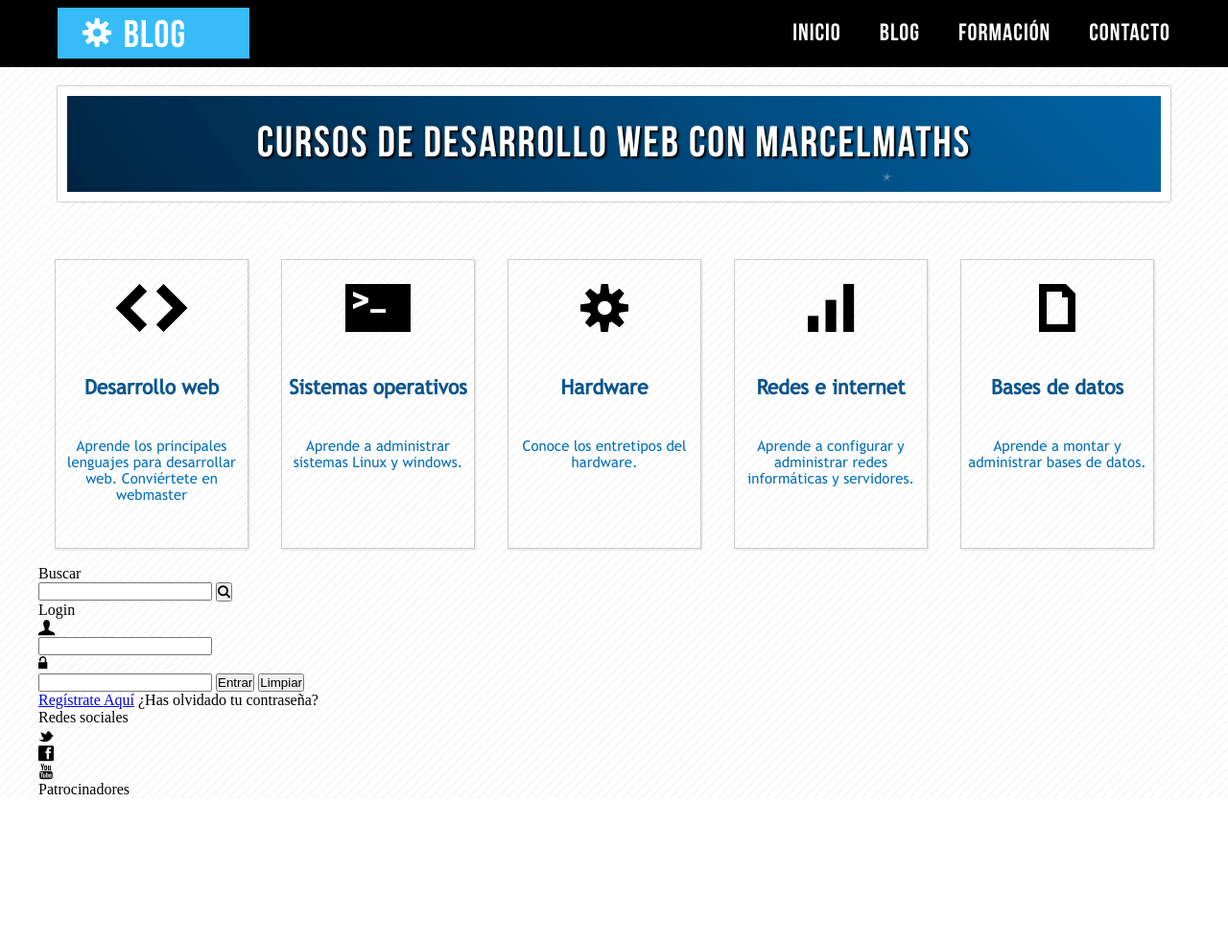
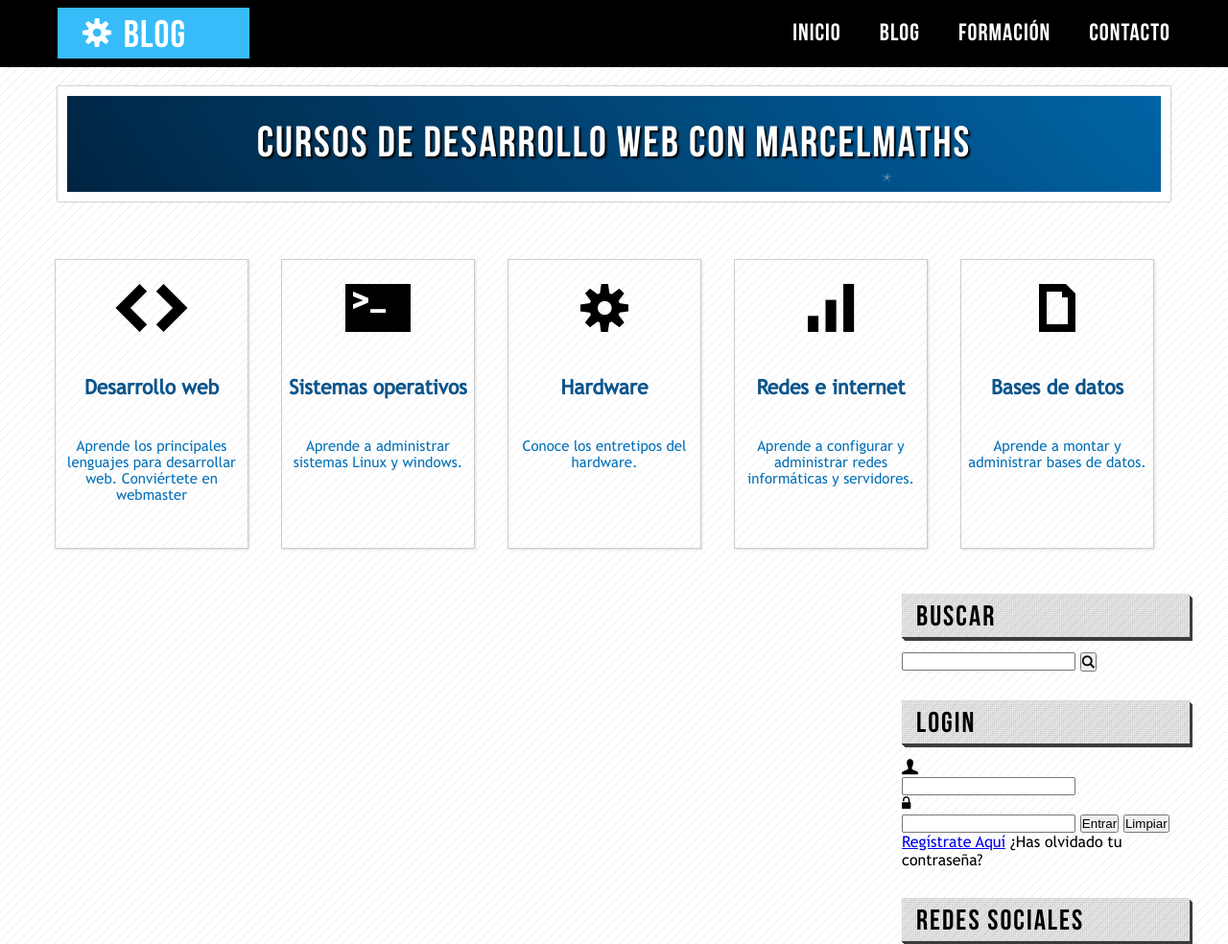
Before and after one commit to smorenom24/maquetacion_avanzada, a plain HTML site: page index.html in a window 1280 px wide. Shown: the top 984 px of the page at 96% size. Before the commit the page ends 832 px from the top, so only its background shows below. Drawn offline with Linux system fonts and the light colour scheme.

Commit message:
títulos barra lateral con formato css

```diff
--- a/css/style.css
+++ b/css/style.css
@@ -156,3 +156,22 @@ body{
     font-size: 15px;
     color:#0370b9;
 }
+#barra_lateral{
+    float: right;
+    width: 300px;
+    min-height: 1200px;
+    font-family: "TrebuchetMS"
+}
+.titulo_barra_lateral{
+    width: auto;
+    height: 45px;
+    box-shadow: 0px 1px 0px #393d3f,1px 2px 0px #393d3f, 2px 3px 0px #393d3f, 3px 4px 0px #393d3f ;
+    background-image: url(../img/pxgray.png);
+    font-family: BebasNeue;
+    font-size: 30px;
+    letter-spacing: 2px;
+    padding-left: 15px;
+    margin-top: 30px;
+    margin-bottom: 15px;
+    line-height: 49px;
+}
```
